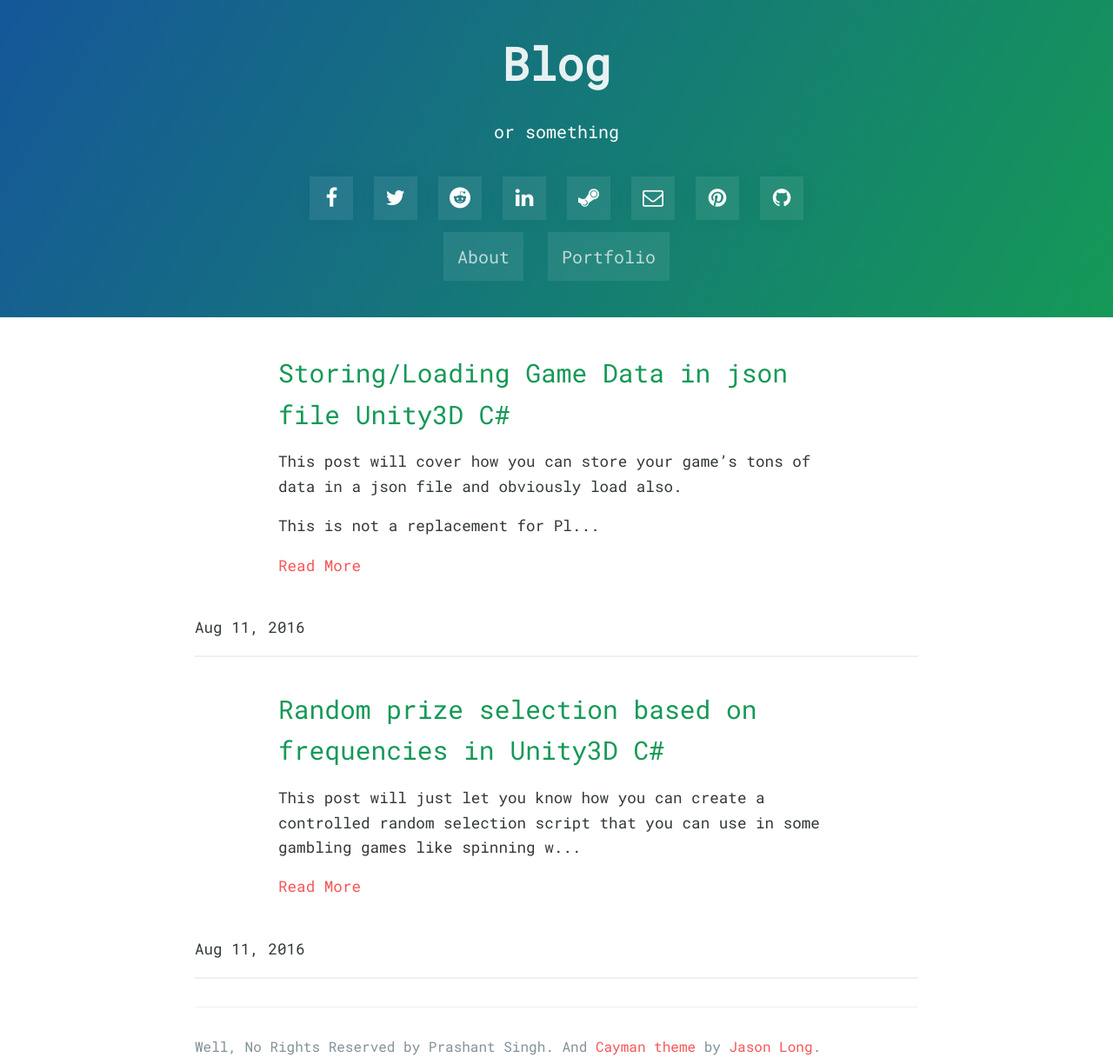
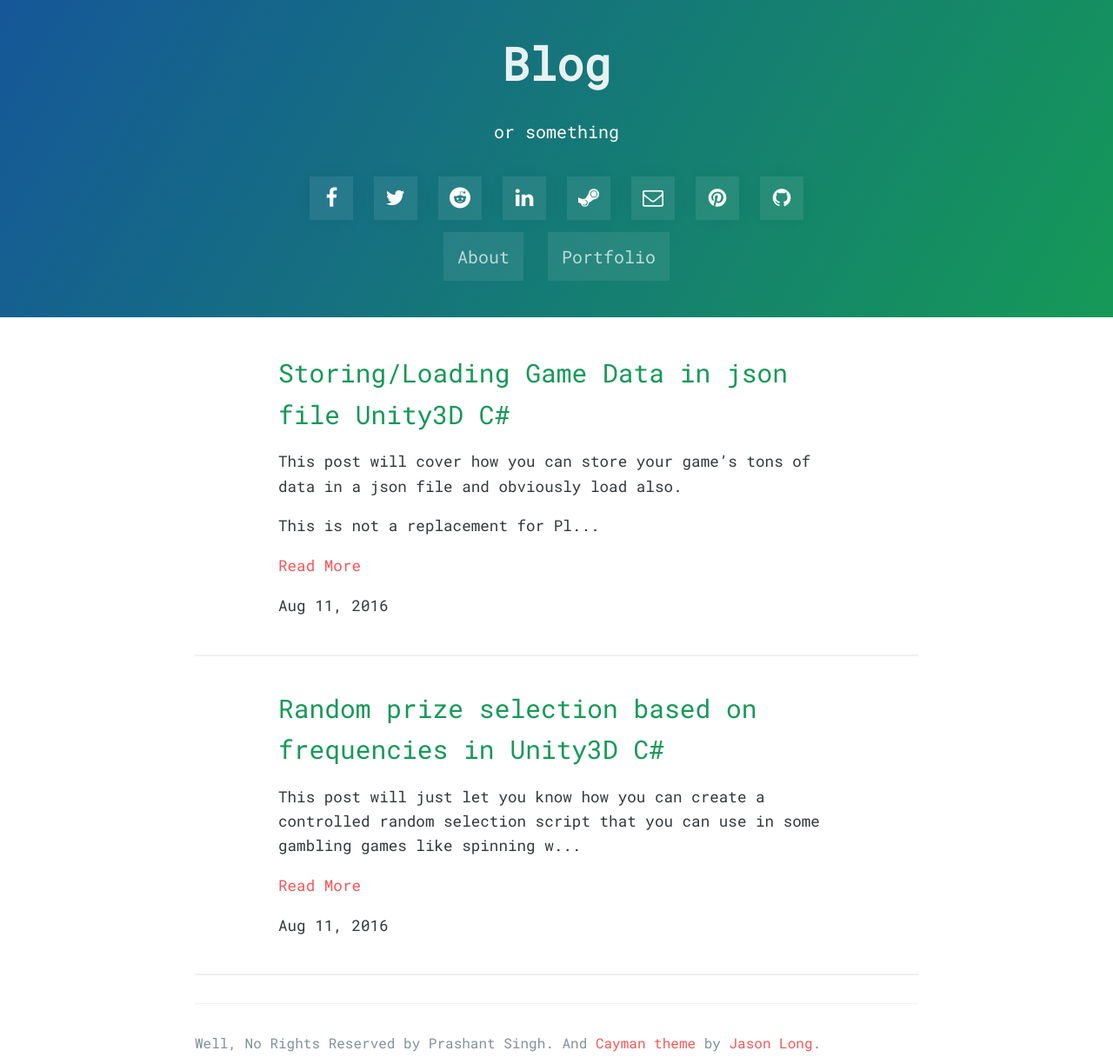
Before and after one commit to prashant-singh/prashant-singh.github.io, a Jekyll site: the page built from index.html, in a window 1280 px wide. Shown: the whole page at 87% size. Built offline with Jekyll 4.4.1, drawn with Linux system fonts in a browser that asks for light colours; nearby versions of some CDN libraries; the list of posts is cut into pages by our own code; a style sheet for code colours, icons or effects is not loaded.

Commit message:
Update index.html

```diff
--- a/index.html
+++ b/index.html
@@ -19,8 +19,9 @@ layout: default
 
    {{ post.content | truncate:150 }}
         <p><a href="{{ post.url | prepend: site.baseurl }}">Read More</a></p>
-            </div>
-     <p class="post-meta"><time datetime="{{ post.date | date_to_xmlschema }}" itemprop="datePublished">{{ post.date | date: "%b %-d, %Y" }}</time></p>
+         <p class="post-meta"><time datetime="{{ post.date | date_to_xmlschema }}" itemprop="datePublished">{{ post.date | date: "%b %-d, %Y" }}</time></p>
+
+    </div>
 </article>
 <hr>
 {% endfor %}
```
